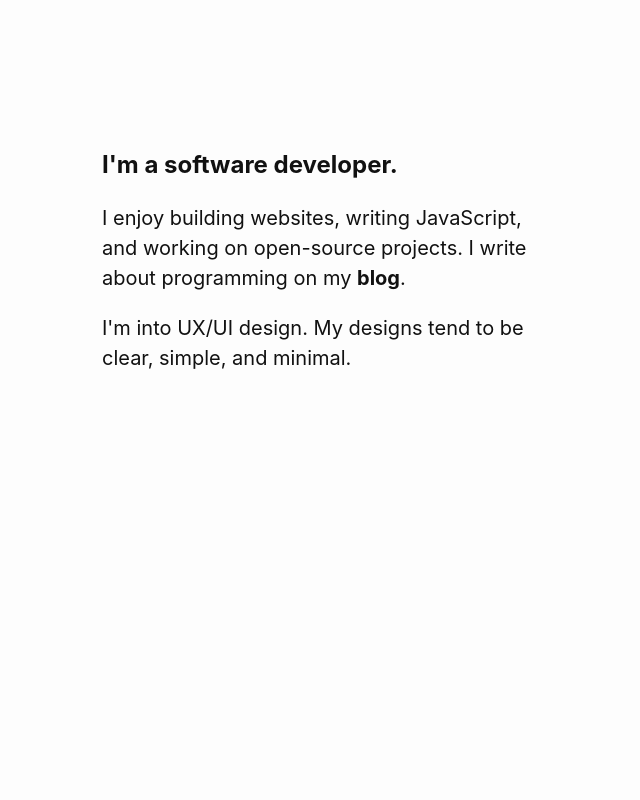
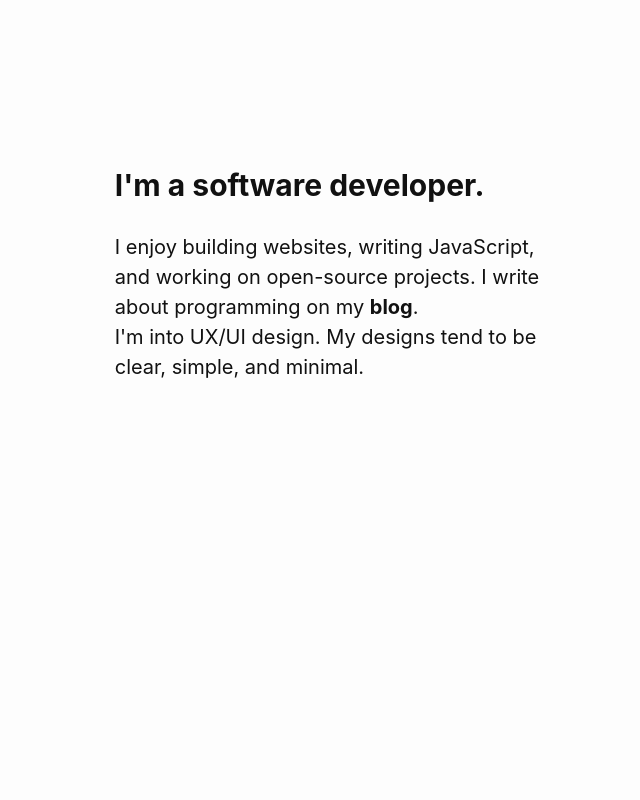
Before and after one commit to pacocoursey/paco, a Next.js app: page / in a window 1280 px wide. Shown: the part 980-1780 px from the top of the page, without its empty margins (313-953 px from the left). Built offline with nearby package versions, Linux system fonts and the light colour scheme; a web font is replaced by a local one.

Commit message:
Attempt at fadeIn text, not sure if I like it

```diff
--- a/pages/index.jsx
+++ b/pages/index.jsx
@@ -67,17 +67,33 @@ const Image = styled.div`
   }
 `;
 
+const fadeUp = keyframes`
+  from { transform: translateY(100%); }
+  to { transform: translateY(0); }
+`;
+
 const Text = styled.div`
   line-height: 1.5;
+  font-size: 1.25rem;
   max-width: 450px;
   position: relative;
   overflow: hidden;
 
-  p {
-    font-size: 1.25rem;
+  div:nth-child(2) span { animation-delay: 0.3s; }
+  div:nth-child(3) span { animation-delay: 0.6s; }
+  div:nth-child(4) span { animation-delay: 0.9s; }
+  div:nth-child(5) span { animation-delay: 1.2s; }
+  div:nth-child(6) span { animation-delay: 1.5s; }
+  div:nth-child(7) span { animation-delay: 1.8s; }
+
+  div {
+    position: relative;
+    overflow: hidden;
 
     span {
-      /* background: #111; */
+      display: inline-block;
+      transform: translateY(100%);
+      animation: ${fadeUp} 1s cubic-bezier(0.39, 0.58, 0.57, 1) forwards;
     }
   }
 
@@ -401,21 +417,19 @@ export default class Index extends React.Component {
           <Cover ref={this.about} id="about">
             <Text>
               <h2>I&apos;m a software developer.</h2>
-              <p>
+              <div><span>I enjoy building websites, writing JavaScript,</span></div>
+              <div><span>and working on open-source projects. I write</span></div>
+              <div>
                 <span>
-                  I enjoy building websites, writing JavaScript,
-                  and working on open-source projects. I write about programming on my
+                  about programming on my
                   {' '}
                   <a href="/blog">blog</a>
                   .
                 </span>
-              </p>
+              </div>
 
-              <p>
-                <span>
-                  I&apos;m into UX/UI design. My designs tend to be clear, simple, and minimal.
-                </span>
-              </p>
+              <div><span>I&apos;m into UX/UI design. My designs tend to be</span></div>
+              <div><span>clear, simple, and minimal.</span></div>
             </Text>
           </Cover>
 
```
